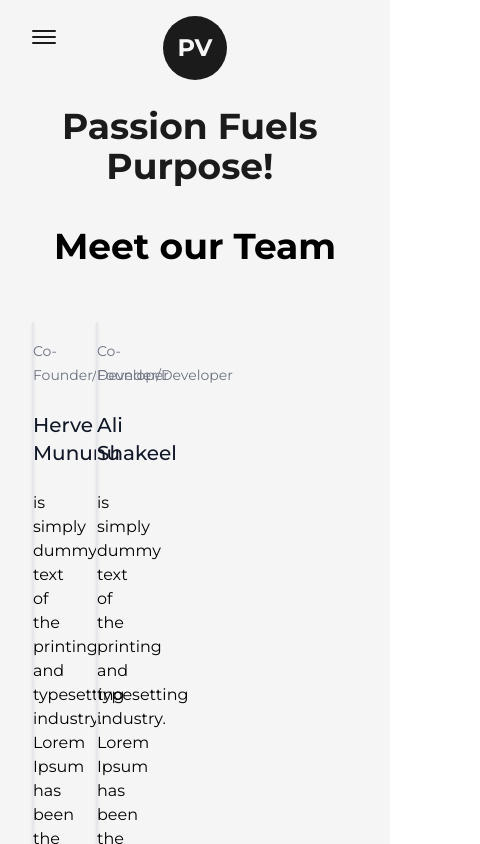
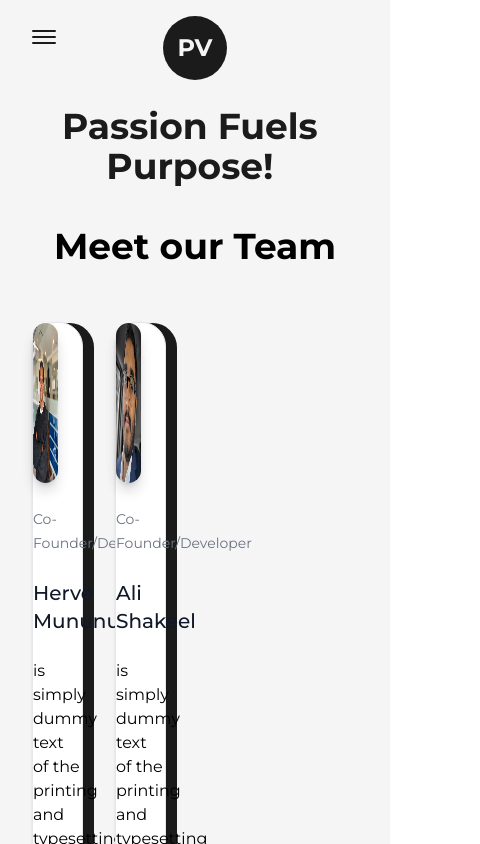
Before and after one commit to seemslikeali/Web-Project-June-12-2023, a Next.js app: page /about in a window 390 px wide. Shown: the top 844 px of the page, 480 px wide, since content can reach past the window. Built offline with nearby package versions, Linux system fonts and the light colour scheme.

Commit message:
changes to about

```diff
--- a/package.json
+++ b/package.json
@@ -15,6 +15,7 @@
     "next": "^13.4.6",
     "react": "18.2.0",
     "react-dom": "18.2.0",
+    "sharp": "^0.32.1",
     "yet-another-react-lightbox": "^3.11.3"
   },
   "devDependencies": {
--- a/src/pages/about.js
+++ b/src/pages/about.js
@@ -43,18 +43,18 @@ const PersonCard = ({ img, name, about }) => {
 
         <div class="w-full col-span-1 relative    bg-white border border-gray-200 rounded-3xl shadow dark:bg-gray-800 dark:border-gray-700">
             <div className='absolute top-0 -right-3 -z-10 w-[101%] h-[103%] rounded-[2.5rem] bg-dark rounded-br-3xl' />
-            <div class="grid grid-cols-3 pb-1">
+            <div className="grid grid-cols-3 pb-1 xl:grid-cols-2 xl:justify-center">
                 <div className='col-span-1  flex items-center justify-center pb-2'>
                     <div className="w-40 h-40 rounded-full shadow-lg">
-                        <Image class=" w-full h-full  rounded-full shadow-lg" src={img} alt='profilepic' />
+                        <Image class=" w-full h-full  rounded-full shadow-lg xl:justify-center " src={img} alt='profilepic' />
                     </div>
                 </div>
                 <div className='col-span-2 relative  h-full w-full rounded-2xl '>
                     <div className='pt-4'>
                         <span class="text-sm text-gray-500 dark:text-gray-400">Co-Founder/Developer</span>
                     </div>
-                    <h5 class="py-6 text-xl font-medium text-gray-900 dark:text-white">{name}</h5>
-                    <p>{about}</p>
+                    <h5 className="py-6 text-xl font-medium text-gray-900 dark:text-white">{name}</h5>
+                    <p className=''> {about}</p>
                     <div className='flex items-center py-6'>
                         <motion.a href="https://Github.com" target={"_blank"}
                             whileHover={{ y: -2 }}
@@ -92,7 +92,7 @@ const About = () => {
                 <Layout className='pt-16'>
                     <AnimatedText className="mb-44 lg:!text-2xl sm:!text-6xl xs:!text-4xl sm:mb-8" text="Passion Fuels Purpose!" />
                     <h2 className='my-2 w-full text-left text-4xl flex items-center justify-center font-bold dark:text-light'>Meet our Team</h2>
-                    <div className='grid w-full h-full py-12  grid-cols-2 gap-16 sm:gab-8'>
+                    <div className='grid w-full h-full py-12  grid-cols-2 gap-16 sm:gap-8  '>
                         <PersonCard img={hervpic} name={"Herve Mununu"}
                             about={" is simply dummy text of the printing and typesetting industry. Lorem Ipsum has been the industry's standard dummy text ever since the 1500s, when an unknown printer took a galley of type and scrambled it to make a type specimen book."}
                         />
```
Also changed, not shown: 1 other file (tests, documents, lock files or other folders).
